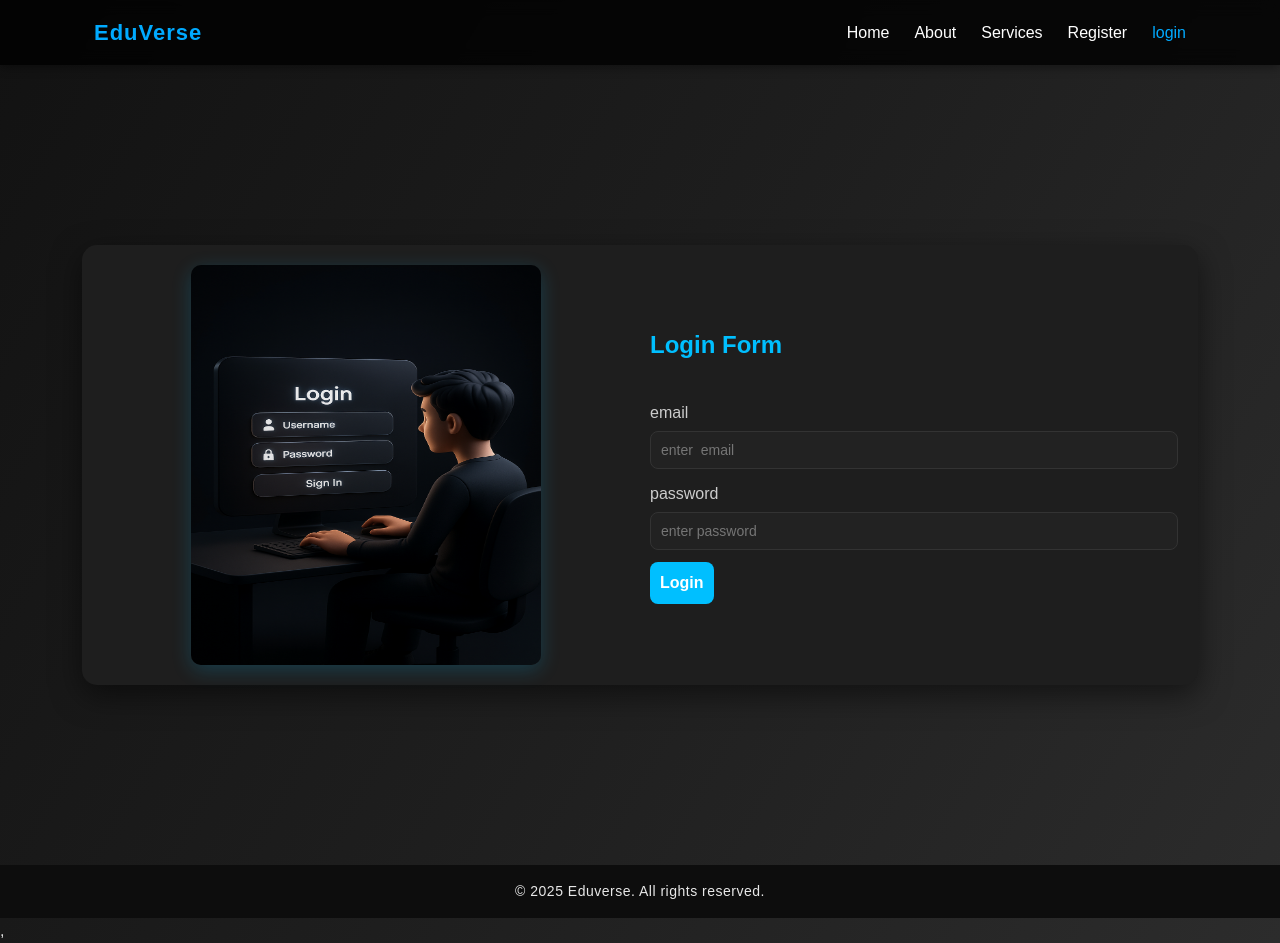
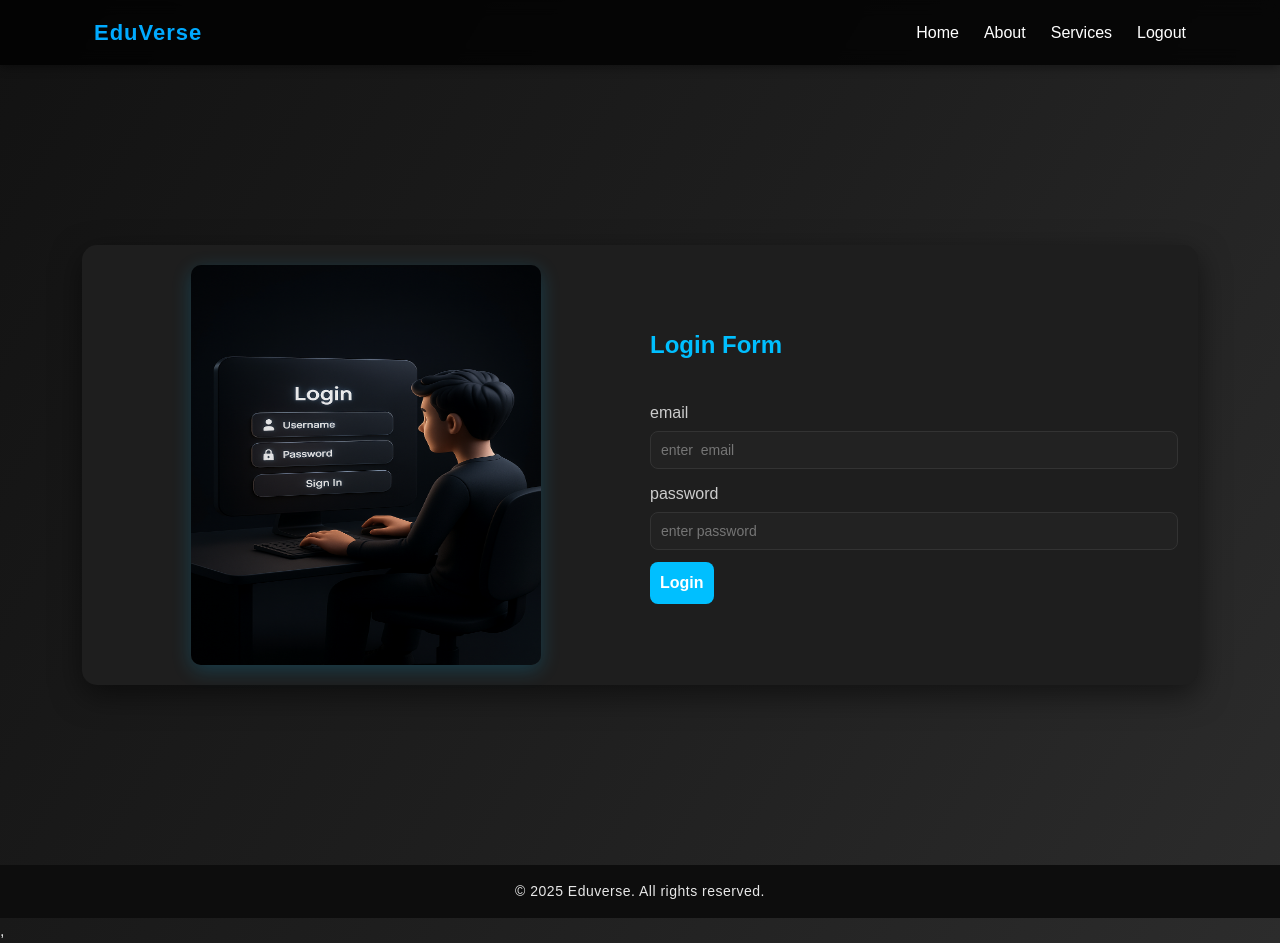
Before and after one commit to code-with-chetan/MERN-learning, a React (Vite) app in the folder clients/: page /login in a window 1280 px wide. Built offline with nearby package versions, Linux system fonts and the light colour scheme; sample sign-in values are in the browser's storage.

Commit message:
logout works finally.

```diff
--- a/clients/src/components/Navbar.jsx
+++ b/clients/src/components/Navbar.jsx
@@ -1,7 +1,9 @@
 import { NavLink } from "react-router-dom";
 import "./Navbar.css";
+import { useAuth } from "../store/authtoken";
 
 export const Navbar = () => {
+  const { isLoggedIn } = useAuth();
   return (
     <>
       <header>
@@ -20,12 +22,21 @@ export const Navbar = () => {
               <li>
                 <NavLink to="/services">Services</NavLink>
               </li>
+
+              {isLoggedIn ? (
+                <li>
+                  <NavLink to="/logout">Logout</NavLink>
+                </li>
+              ) : (
+                <>
                   <li>
                     <NavLink to="/register">Register</NavLink>
                   </li>
                   <li>
                     <NavLink to="/login">login</NavLink>
                   </li>
+                </>
+              )}
             </ul>
           </nav>
         </div>
--- a/clients/src/store/authtoken.jsx
+++ b/clients/src/store/authtoken.jsx
@@ -4,6 +4,7 @@ export const AuthContext = createContext();
 
 export const AuthProvider = ({ children }) => {
   const [token, setToken] = useState(localStorage.getItem("token"));
+  let isLoggedIn = !!token;
 
   const setTokenLS = (serverToken) => {
     localStorage.setItem("token", serverToken);
@@ -15,7 +16,7 @@ export const AuthProvider = ({ children }) => {
   };
 
   return (
-    <AuthContext.Provider value={{ setTokenLS, LogOutUser }}>
+    <AuthContext.Provider value={{ setTokenLS, LogOutUser, isLoggedIn }}>
       {children}
     </AuthContext.Provider>
   );
```
Lines whose indentation alone changed are shown as unchanged.
